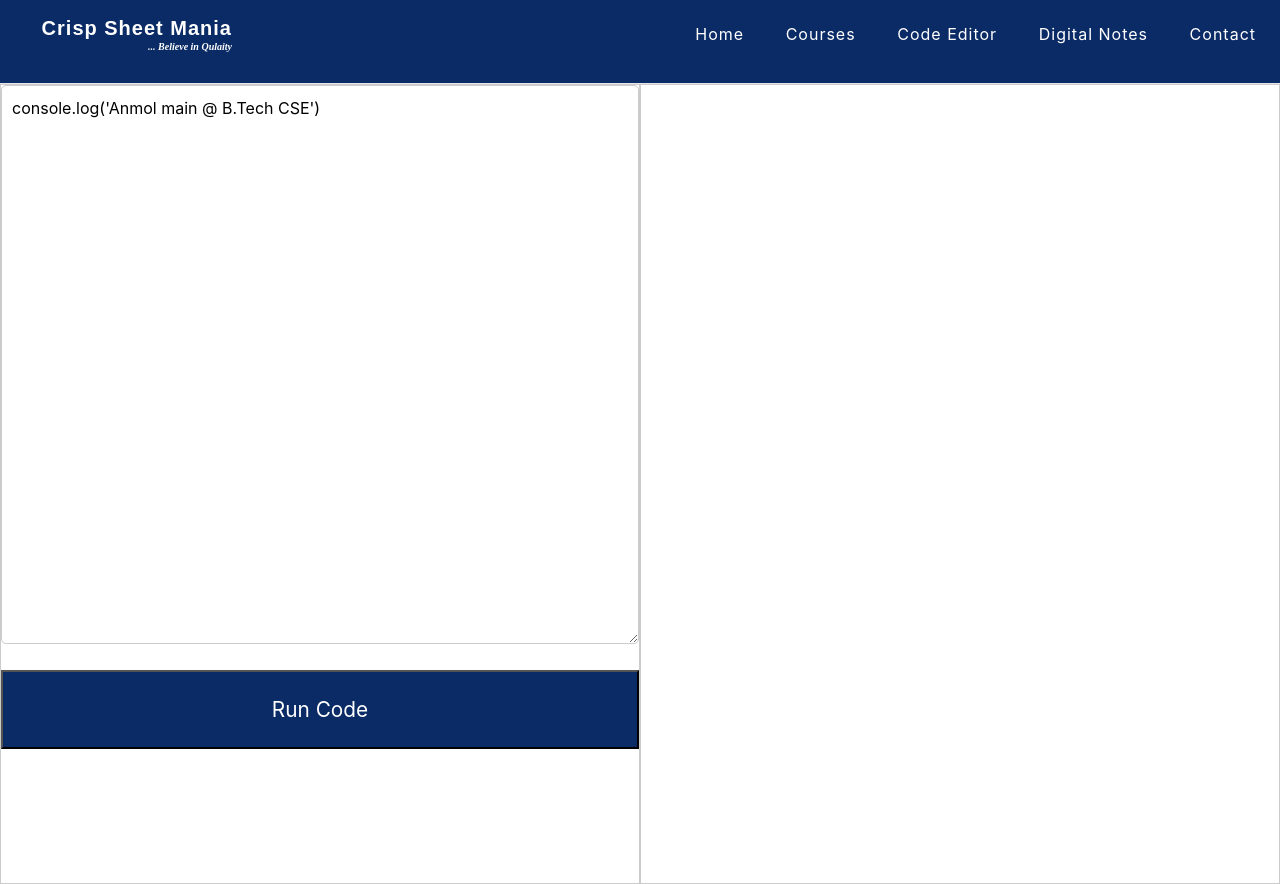
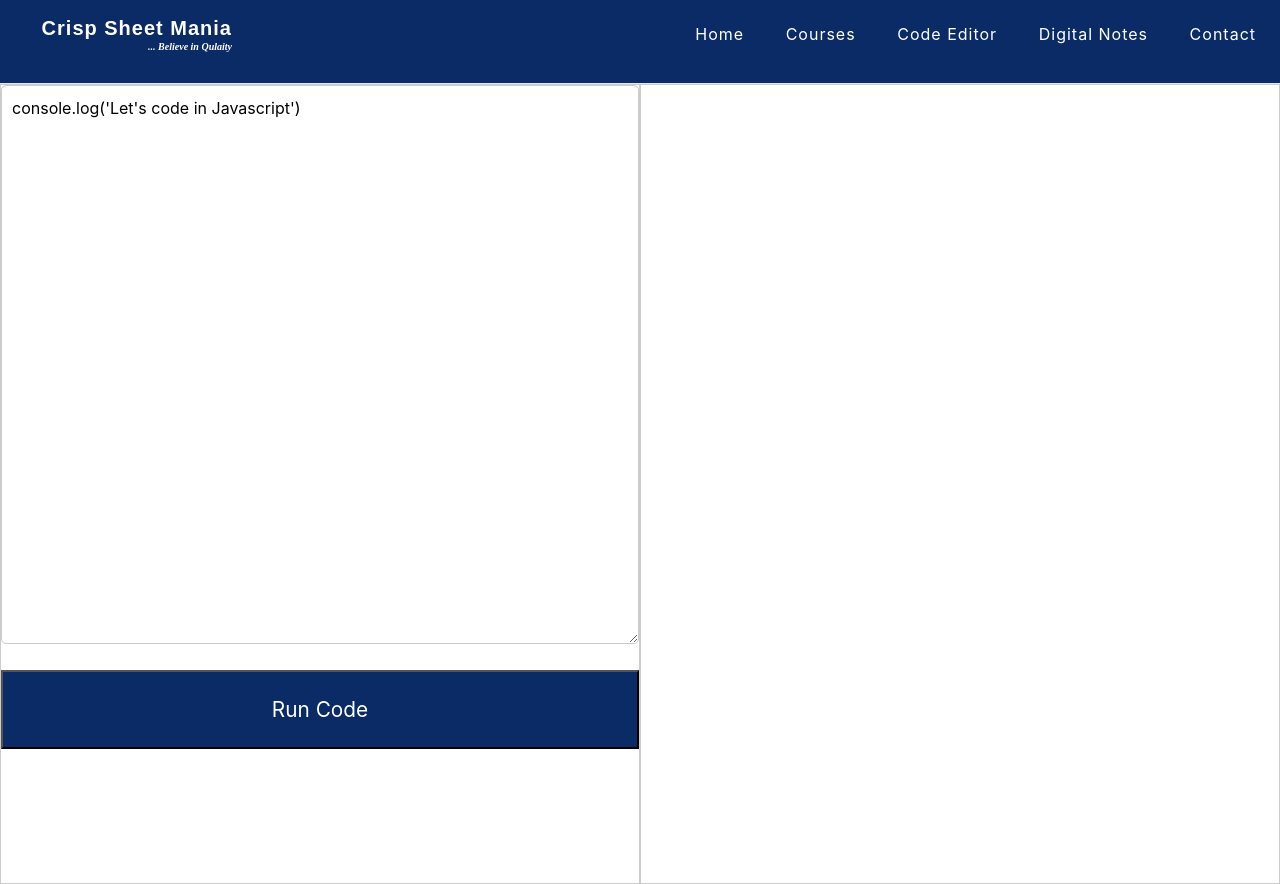
Before and after one commit to anmolmain/educationWebsite, a React (Create React App) app: page /codeeditor in a window 1280 px wide. Built offline with nearby package versions, Linux system fonts and the light colour scheme.

Commit message:
code editor message update

```diff
--- a/src/HomePage/Navbar/NavbarRouting/CodeEditor.jsx
+++ b/src/HomePage/Navbar/NavbarRouting/CodeEditor.jsx
@@ -2,7 +2,7 @@ import React, { useState } from 'react';
 import NavBar from '../Navbar';
 
 const CodeEditor = () => {
-  const [code, setCode] = useState("console.log('Anmol main @ B.Tech CSE')");
+  const [code, setCode] = useState("console.log('Let's code in Javascript')");
 
   const runCode = () => {
   const outputFrame = document.getElementById('output');
```
